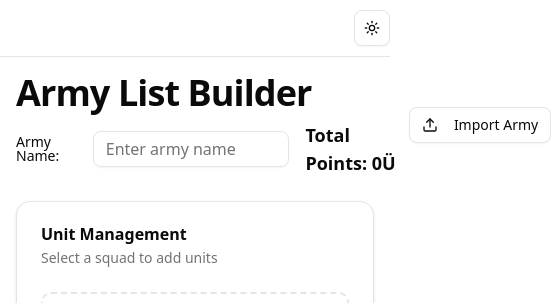
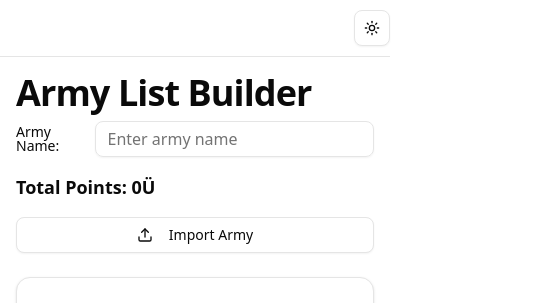
Before and after one commit to semillakan6/brikwars-army-generator, a Next.js app: page / in a window 390 px wide. Shown: the top 303 px of the page, 551 px wide, since content can reach past the window. Built offline with nearby package versions, Linux system fonts and the light colour scheme.

Commit message:
Update page.js

```diff
--- a/src/app/page.js
+++ b/src/app/page.js
@@ -569,39 +569,41 @@ export default function Home() {
 
   return (
     <main className="container mx-auto p-4">
-      <div className="flex justify-between items-center mb-6">
-        <div className="space-y-2">
+      <div className="flex flex-col md:flex-row justify-between items-start md:items-center gap-4 mb-6">
+        <div className="space-y-2 w-full md:w-auto">
           <h1 className="scroll-m-20 text-4xl font-extrabold tracking-tight lg:text-5xl">
             Army List Builder
           </h1>
-          <div className="flex items-center gap-4">
+          <div className="flex flex-col sm:flex-row items-start sm:items-center gap-4">
+            <div className="flex items-center gap-4 w-full sm:w-auto">
               <Label htmlFor="armyName">Army Name:</Label>
               <Input
                 id="armyName"
                 value={armyName}
                 onChange={(e) => setArmyName(e.target.value)}
                 placeholder="Enter army name"
-              className="w-64"
+                className="w-full sm:w-64"
               />
+            </div>
             <div className="text-lg font-semibold">
               Total Points: {calculateTotalPoints()}Ü
             </div>
           </div>
         </div>
-        <div className="flex gap-2">
+        <div className="flex flex-wrap gap-2 w-full md:w-auto">
           {squads.length > 0 && (
             <>
-              <Button onClick={handleExportJSON} variant="outline">
+              <Button onClick={handleExportJSON} variant="outline" className="flex-1 sm:flex-none">
                 <Download className="mr-2 h-4 w-4" />
                 Export JSON
               </Button>
-              <Button onClick={handleExportPDF}>
+              <Button onClick={handleExportPDF} className="flex-1 sm:flex-none">
                 <Download className="mr-2 h-4 w-4" />
                 Export PDF
               </Button>
             </>
           )}
-          <div className="relative">
+          <div className="relative flex-1 sm:flex-none">
             <input
               type="file"
               accept=".json"
@@ -612,6 +614,7 @@ export default function Home() {
             <Button
               variant="outline"
               onClick={() => document.getElementById("import-file").click()}
+              className="w-full"
             >
               <Upload className="mr-2 h-4 w-4" />
               Import Army
```
Lines whose indentation alone changed are shown as unchanged.
